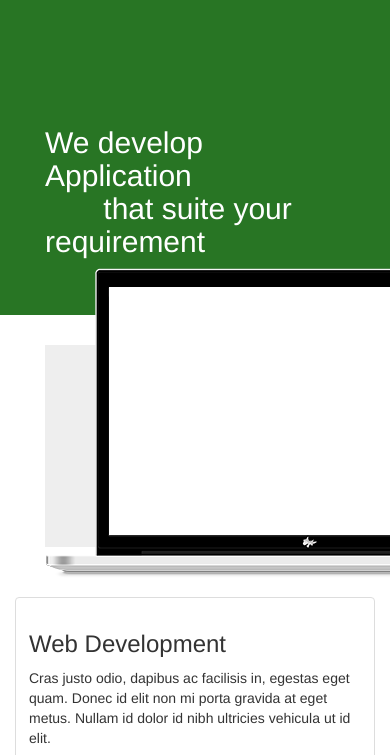
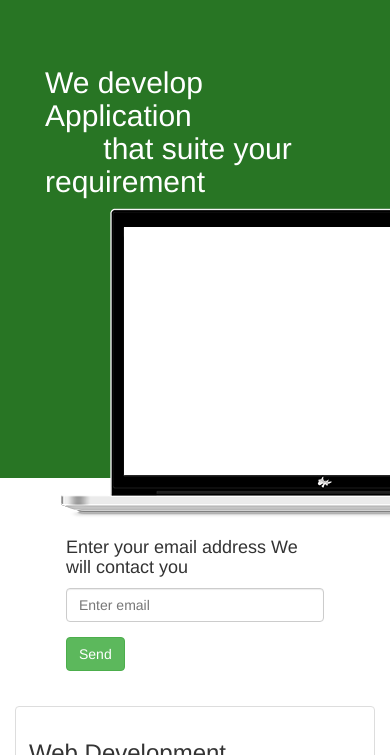
Before and after one commit to Kombel/umjerleaf.com, a plain HTML site: page index.html in a window 390 px wide. Shown: the part 65-820 px from the top of the page. Drawn offline with nearby package versions, Linux system fonts and the light colour scheme; some packages are replaced by stand-ins of ours.

Commit message:
Modified Home Page and Responsive Layout for Mobile First Development

```diff
--- a/css/style.css
+++ b/css/style.css
@@ -7,7 +7,7 @@ width: 100%;
 }
 .page{
 
-	height: 900px;
+	height: auto;
 }
 
 footer{
--- a/index.html
+++ b/index.html
@@ -67,13 +67,15 @@
    <div class="page {{pageClass}}" ng-view>
 
    </div>
-   <footer style="background:#737373;height: 300px">
-     <div class="container">
+
+
+ <footer class="container-fluid" style="background:#737373;height:300px;">
+     <div >
        <h4>Connect Socially with UmjerLeaf</h4>
      </div>
    </footer>
+    </div> <!-- /container -->
 
-    </div> <!-- /container -->
 
  <script src="https://ajax.googleapis.com/ajax/libs/jquery/1.11.1/jquery.min.js"></script>
     <script src="library/bootstrap/js/bootstrap.min.js"></script>
--- a/pages/home.html
+++ b/pages/home.html
@@ -1,23 +1,24 @@
+
    <div class="container-fluid" style="background:#287524">
    <div class="jumbotron" style="background:none">
       <br>
       <br>
       <br>
       <br>
-        <div class="row" style="height:210px">
+        <div class="row">
         <div class="col-md-2"></div>
 
 
 
         <div class="col-md-4">
-        <br>   <br>   <br>
+
         <h2>We develop Application <br>
         &nbsp;&nbsp;&nbsp;&nbsp;&nbsp;&nbsp;&nbsp;that suite your requirement</h2>
         </div>
   		<div class="col-md-6">
-
-        <div  style="display:block;z-index:10;position:absolute"><img src="images/laptop.png"></div>
-
+      <div class="container-fluid">
+        <div  style="height:210px"><img src="images/laptop.png"></div>
+     </div>
 
         </div>
 
@@ -27,10 +28,9 @@
       </div>
 </div>
 
-<div class="container">
-        <div class="subscribe">
 
-   		<div class="row" style="margin:auto;width:80%">
+    <div class="container-fluid">
+   		<div class="row" style="margin:auto;margin-top:50px;width:80%">
    			<div class="col-md-6"><h4>Enter your email address We will contact you</h4>
 			</div>
    			<form role="form">
@@ -60,7 +60,8 @@
 
       </div>
       </div>
-      </div>
+
+
 
 
 <br>
```
